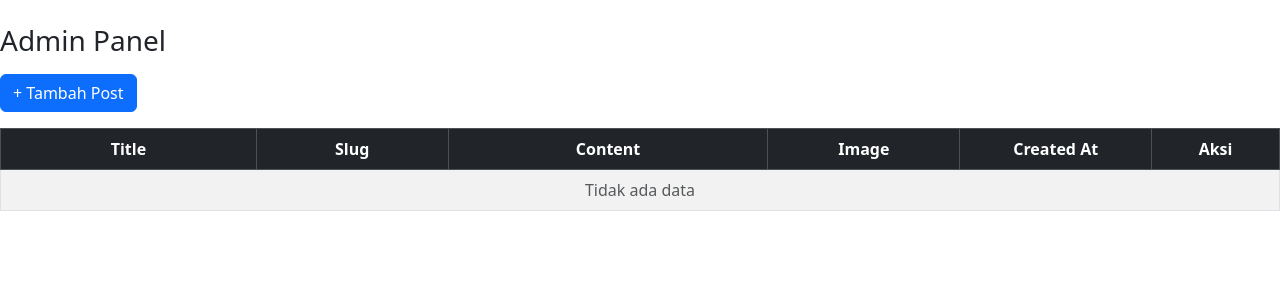
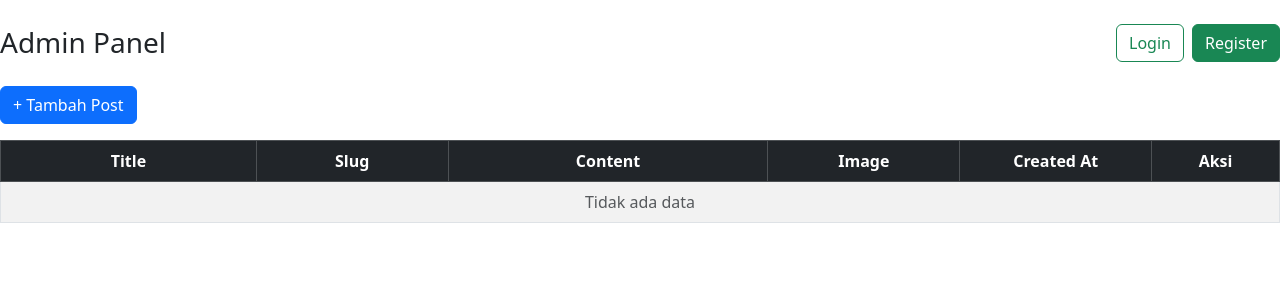
Before and after one commit to wahyu2810/pawf, a CodeIgniter 4 app: the page made by project-3/app/Views/admin/index.php in a window 1280 px wide. Shown: the part 56-356 px from the top of the page. Run offline with PHP 8.4 and a stand-in for CodeIgniter, Linux system fonts and the light colour scheme; the template is opened without the code that fills it, so the values that code supplies are empty; some libraries are stand-ins or nearby versions.

Commit message:
Add login and registrationusing mythAuth

```diff
--- a/project-3/app/Views/admin/index.php
+++ b/project-3/app/Views/admin/index.php
@@ -1,6 +1,37 @@
 <?= view('layout/header'); ?>
 
-<h3 class="mb-3">Admin Panel</h3>
+<div class="d-flex justify-content-between align-items-center mb-4">
+    <h3 class="mb-0">Admin Panel</h3>
+
+    <?php if (logged_in()) : ?>
+
+        <div class="d-flex align-items-center gap-2">
+            <span class="text-muted">
+                Halo, <?= user()->username; ?>
+            </span>
+
+            <a href="<?= base_url('logout'); ?>"
+               class="btn btn-outline-danger">
+                Logout
+            </a>
+        </div>
+
+    <?php else: ?>
+
+        <div class="d-flex gap-2">
+            <a href="<?= base_url('login'); ?>"
+               class="btn btn-outline-success">
+                Login
+            </a>
+
+            <a href="<?= base_url('register'); ?>"
+               class="btn btn-success">
+                Register
+            </a>
+        </div>
+
+    <?php endif; ?>
+</div>
 
 <a href="/admin/create" class="btn btn-primary mb-3">
     + Tambah Post
@@ -18,32 +49,50 @@
                 <th width="10%">Aksi</th>
             </tr>
         </thead>
+
         <tbody>
             <?php if (!empty($posts)): ?>
+
                 <?php foreach ($posts as $post): ?>
                 <tr>
-                <td><?= esc($post['title']); ?></td>
-                <td><?= esc($post['slug']); ?></td>
 
-                <!-- CONTENT DIPOTONG -->
+                    <!-- TITLE -->
+                    <td>
+                        <?= esc($post['title']); ?>
+                    </td>
+
+                    <!-- SLUG -->
+                    <td>
+                        <?= esc($post['slug']); ?>
+                    </td>
+
+                    <!-- CONTENT -->
                     <td>
                         <?= esc(substr(strip_tags($post['content']), 0, 80)); ?>...
                     </td>
 
                     <!-- IMAGE -->
                     <td class="text-center">
+
                         <?php if (!empty($post['image'])): ?>
+
                             <img src="/uploads/<?= esc($post['image']); ?>"
                                  width="80"
                                  height="60"
                                  class="img-thumbnail"
-                             style="object-fit:cover; cursor:pointer;"
+                                 style="object-fit: cover; cursor: pointer;"
                                  data-bs-toggle="modal"
                                  data-bs-target="#imageModal"
                                  onclick="showImage('/uploads/<?= esc($post['image']); ?>')">
+
                         <?php else: ?>
-                        <span class="text-muted">No Image</span>
+
+                            <span class="text-muted">
+                                No Image
+                            </span>
+
                         <?php endif; ?>
+
                     </td>
 
                     <!-- CREATED AT -->
@@ -53,6 +102,7 @@
 
                     <!-- AKSI -->
                     <td class="text-center">
+
                         <a href="/admin/edit/<?= $post['id']; ?>"
                            class="btn btn-warning btn-sm mb-1">
                             Edit
@@ -63,39 +113,52 @@
                            onclick="return confirm('Yakin hapus data?')">
                             Hapus
                         </a>
+
                     </td>
+
                 </tr>
                 <?php endforeach; ?>
+
             <?php else: ?>
+
                 <tr>
                     <td colspan="6" class="text-center text-muted">
                         Tidak ada data
                     </td>
                 </tr>
+
             <?php endif; ?>
         </tbody>
     </table>
 </div>
 
-<!-- ✅ MODAL PREVIEW IMAGE -->
+<!-- MODAL PREVIEW IMAGE -->
 <div class="modal fade" id="imageModal" tabindex="-1">
     <div class="modal-dialog modal-lg modal-dialog-centered">
         <div class="modal-content">
 
             <div class="modal-header">
-                <h5 class="modal-title">Preview Image</h5>
-                <button type="button" class="btn-close" data-bs-dismiss="modal"></button>
+                <h5 class="modal-title">
+                    Preview Image
+                </h5>
+
+                <button type="button"
+                        class="btn-close"
+                        data-bs-dismiss="modal">
+                </button>
             </div>
 
             <div class="modal-body text-center">
-                <img id="previewImage" src="" class="img-fluid rounded">
+                <img id="previewImage"
+                     src=""
+                     class="img-fluid rounded">
             </div>
 
         </div>
     </div>
 </div>
 
-<!-- ✅ SCRIPT -->
+<!-- SCRIPT -->
 <script>
 function showImage(src) {
     document.getElementById('previewImage').src = src;
```
Lines whose indentation alone changed are shown as unchanged.
